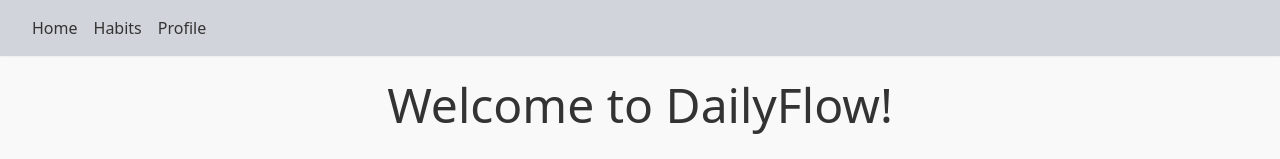
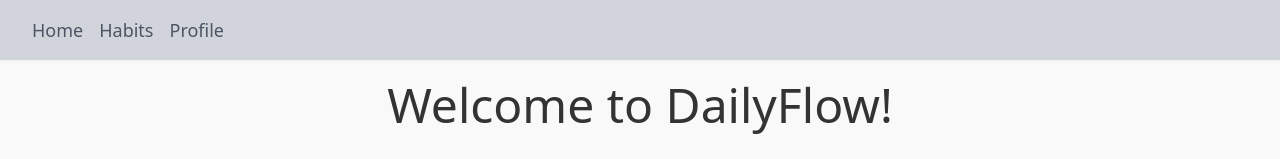
Before and after one commit to aleshyp/dailyflow, a React (Vite) app: page / in a window 1280 px wide. Shown: the top 159 px of the page. Built offline with nearby package versions, Linux system fonts and the light colour scheme.

Commit message:
updated text styles in header

```diff
--- a/src/header.tsx
+++ b/src/header.tsx
@@ -4,13 +4,22 @@
   return (
     <header className="fixed top-0 left-0 right-0 bg-gray-300 shadow-sm dark:bg-gray-700">
       <div className="max-w-7xl p-4 flex gap-4 sm:px-6 lg:px-8">
-        <Link to="/" className="[&.active]:font-regular">
+        <Link
+          to="/"
+          className="[&.active]:font-regular text-gray-600 text-lg hover:text-gray-900 dark:text-gray-400 dark:hover:text-white"
+        >
           Home
         </Link>
-        <Link to="/habits" className="[&.active]:font-regular">
+        <Link
+          to="/habits"
+          className="[&.active]:font-regular text-gray-600 text-lg hover:text-gray-900 dark:text-gray-400 dark:hover:text-white"
+        >
           Habits
         </Link>
-        <Link to="/profile" className="[&.active]:font-regular">
+        <Link
+          to="/profile"
+          className="[&.active]:font-regular text-gray-600 text-lg hover:text-gray-900 dark:text-gray-400 dark:hover:text-white"
+        >
           Profile
         </Link>
       </div>
```
